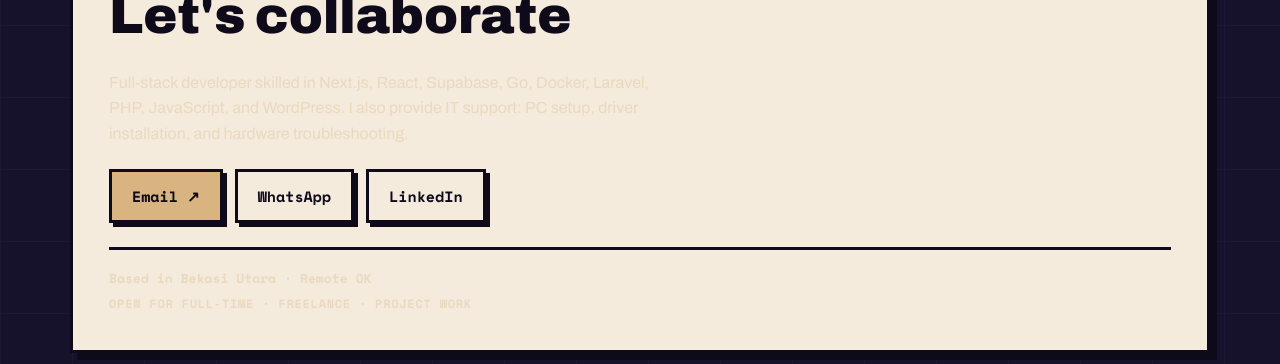
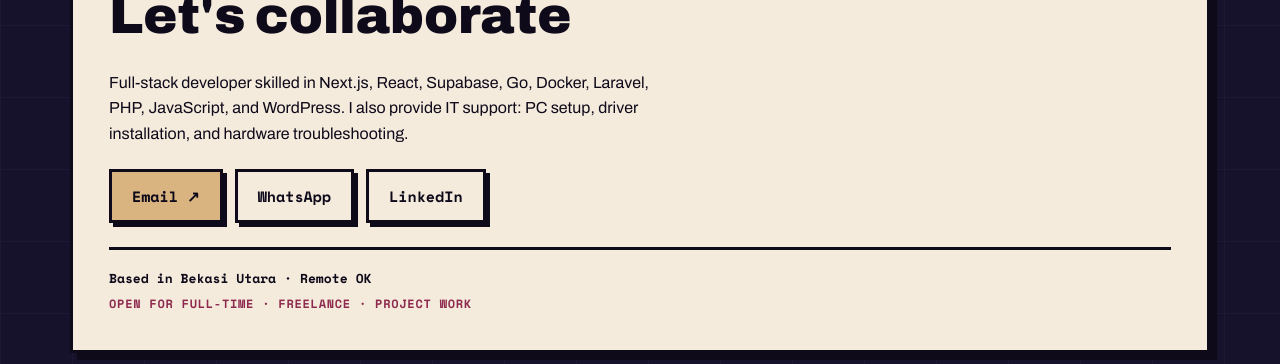
Before and after one commit to dafinwork/dafinwork.github.io, a Next.js app in the folder portfolio-new/frontend/: page / in a window 1280 px wide. Shown: the part 7031-7395 px from the top of the page. Built offline with nearby package versions, Linux system fonts and the light colour scheme; no server answers; the database is empty.

Commit message:
Fix contact section contrast

```diff
--- a/portfolio-new/frontend/src/app/globals.css
+++ b/portfolio-new/frontend/src/app/globals.css
@@ -180,12 +180,12 @@ a{color:inherit}
 /* contact */
 .contact-card{display:grid;grid-template-columns:1fr;margin:32px 0 64px;padding:0;overflow:hidden}
 .contact-left{padding:36px}
-.contact-left h2{font-size:clamp(34px,4vw,52px);margin:14px 0 12px;font-weight:900}
-.contact-left p{font-size:16px;line-height:1.6;color:var(--paper-2);max-width:60ch;margin:0 0 22px}
+.contact-left h2{font-size:clamp(34px,4vw,52px);margin:14px 0 12px;font-weight:900;color:var(--ink)}
+.contact-left p{font-size:16px;line-height:1.6;color:var(--ink);max-width:60ch;margin:0 0 22px}
 .contact-actions{display:flex;gap:12px;flex-wrap:wrap;margin-bottom:24px}
-.contact-meta{border-top:var(--bd);padding-top:18px;display:grid;gap:6px;font-family:var(--font-m);font-weight:700;font-size:13px;color:var(--muted)}
-.contact-meta p{margin:0;font-size:13px}
-.contact-avail{color:var(--gold);letter-spacing:.06em;text-transform:uppercase;font-size:12px !important}
+.contact-meta{border-top:var(--bd);padding-top:18px;display:grid;gap:6px;font-family:var(--font-m);font-weight:700;font-size:13px;color:var(--ink)}
+.contact-meta p{margin:0;font-size:13px;color:var(--ink)}
+.contact-avail{color:var(--wine) !important;letter-spacing:.06em;text-transform:uppercase;font-size:12px !important}
 .sec-no-circle{display:inline-flex;align-items:center;justify-content:center;width:44px;height:44px;border-radius:50%;border:3px solid var(--ink);background:var(--gold);font:700 13px var(--font-m);letter-spacing:.06em}
 .sec-no-circle .sec-no{color:var(--ink)}
 
```
